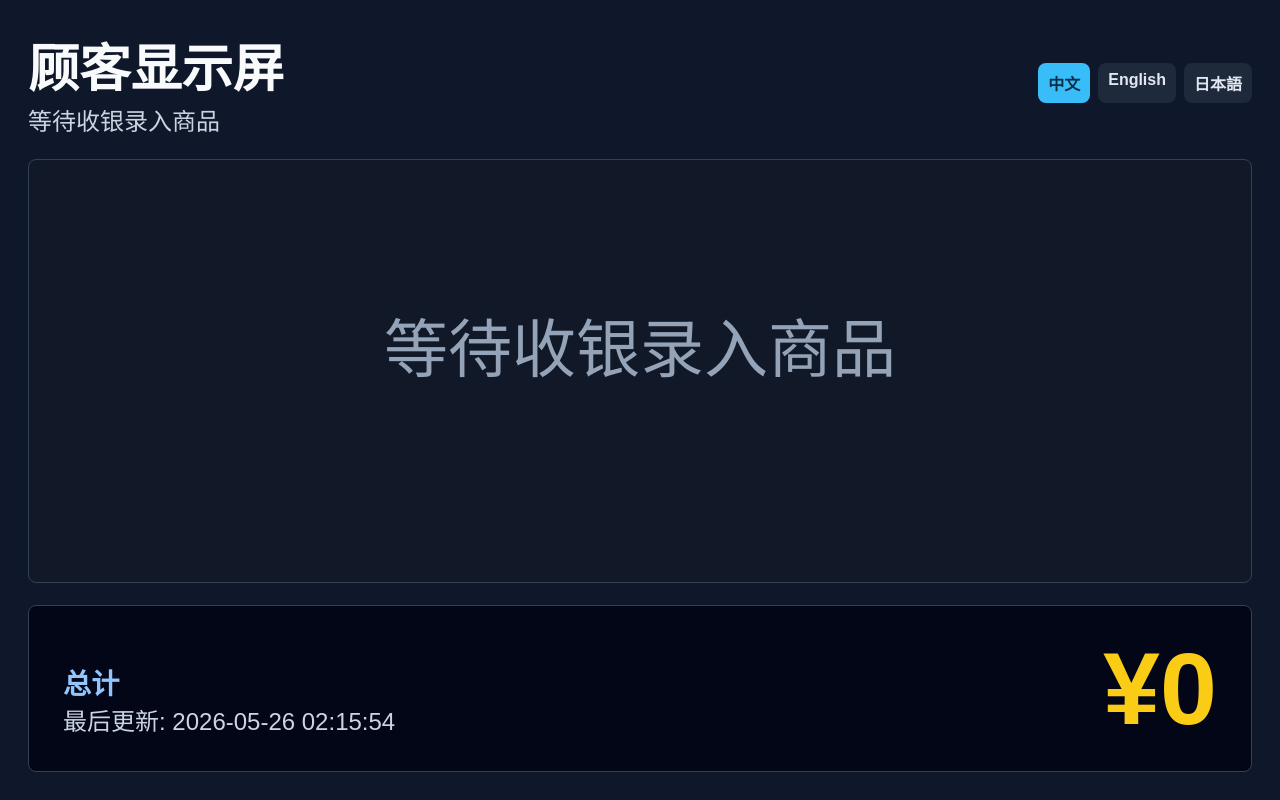
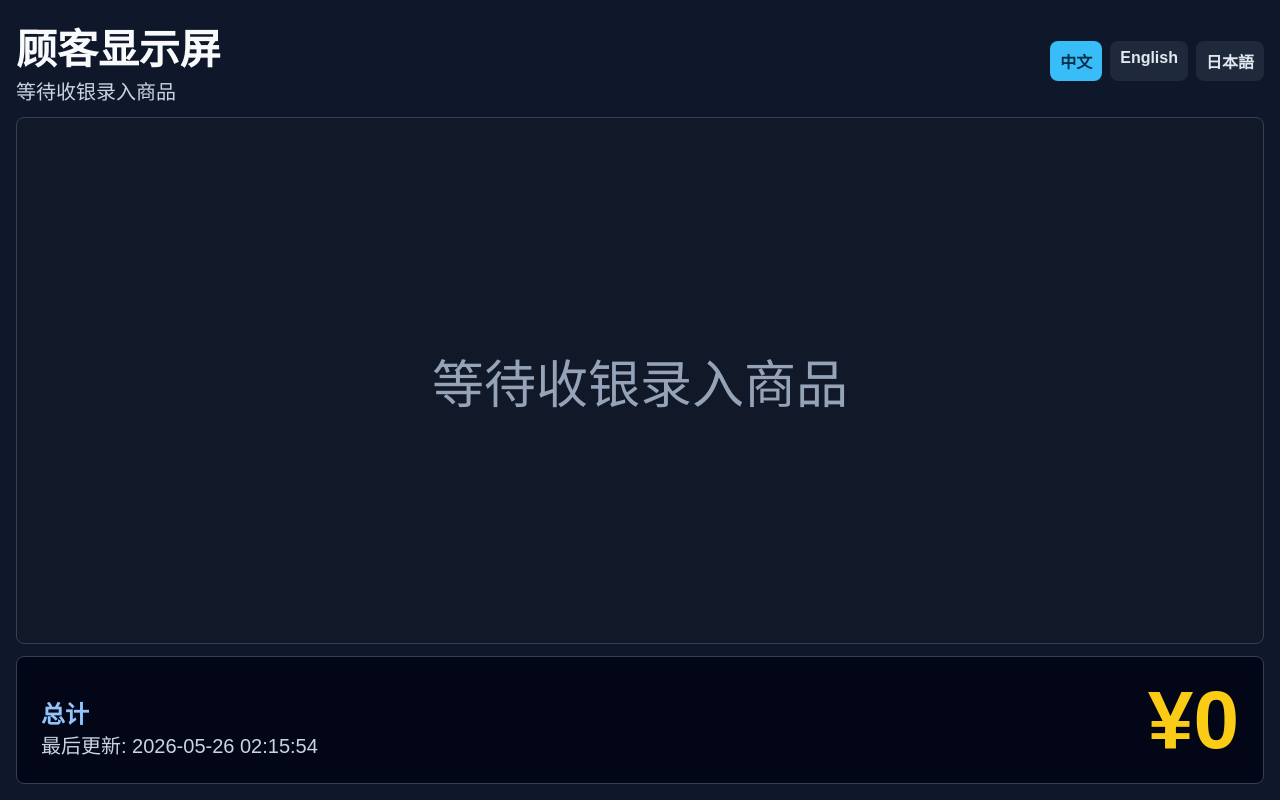
Before and after one commit to moongallerystudio-lgtm/inventory-cashier, a Flask app: page /customer-display in a window 1280 px wide. Run offline with Flask 3, Linux system fonts and the light colour scheme; data that the repository does not hold is empty.

Commit message:
fit customer display to ipad viewport

```diff
--- a/templates/customer_display.html
+++ b/templates/customer_display.html
@@ -6,32 +6,33 @@
   <title>{{ t('customer_display') }}</title>
   <style>
     * { box-sizing: border-box; }
-    html, body { min-height: 100%; }
-    body { margin: 0; font-family: Arial, sans-serif; background: #0f172a; color: #f8fafc; }
-    .page { min-height: 100vh; display: grid; grid-template-rows: auto 1fr auto; padding: 28px; gap: 22px; }
+    html, body { width: 100%; height: 100%; overflow: hidden; }
+    body { margin: 0; font-family: Arial, sans-serif; background: #0f172a; color: #f8fafc; position: fixed; inset: 0; }
+    .page { height: 100dvh; max-height: 100dvh; display: grid; grid-template-rows: auto minmax(0, 1fr) auto; padding: 16px; gap: 12px; overflow: hidden; }
     .topbar { display: flex; align-items: center; justify-content: space-between; gap: 16px; }
-    h1 { margin: 0; font-size: clamp(28px, 4vw, 54px); letter-spacing: 0; }
-    .status { color: #cbd5e1; font-size: clamp(16px, 2vw, 24px); }
+    h1 { margin: 0; font-size: clamp(22px, 3.2vw, 42px); letter-spacing: 0; }
+    .status { color: #cbd5e1; font-size: clamp(13px, 1.7vw, 20px); }
     .language-switch { display: flex; gap: 8px; flex-wrap: wrap; }
     .lang-link { padding: 8px 10px; border-radius: 8px; color: #e2e8f0; background: #1e293b; text-decoration: none; font-weight: 700; }
     .lang-link.active { background: #38bdf8; color: #082f49; }
-    .display { background: #111827; border: 1px solid #334155; border-radius: 8px; overflow: hidden; }
+    .display { min-height: 0; background: #111827; border: 1px solid #334155; border-radius: 8px; overflow: auto; -webkit-overflow-scrolling: touch; }
     table { width: 100%; border-collapse: collapse; }
-    th, td { padding: clamp(12px, 2vw, 26px); border-bottom: 1px solid #334155; text-align: left; }
-    th { color: #93c5fd; font-size: clamp(15px, 2vw, 24px); background: #172033; }
-    td { font-size: clamp(18px, 2.5vw, 34px); }
+    th, td { padding: clamp(8px, 1.35vw, 18px); border-bottom: 1px solid #334155; text-align: left; }
+    th { position: sticky; top: 0; z-index: 1; color: #93c5fd; font-size: clamp(13px, 1.6vw, 20px); background: #172033; }
+    td { font-size: clamp(16px, 2.2vw, 28px); }
     tr:last-child td { border-bottom: none; }
     .qty, .price, .subtotal { text-align: right; white-space: nowrap; }
-    .empty { min-height: 46vh; display: grid; place-items: center; color: #94a3b8; font-size: clamp(28px, 5vw, 64px); text-align: center; padding: 32px; }
-    .totalbar { display: flex; align-items: end; justify-content: space-between; gap: 20px; background: #020617; border: 1px solid #334155; border-radius: 8px; padding: clamp(18px, 3vw, 34px); }
-    .total-label { color: #93c5fd; font-size: clamp(18px, 2.2vw, 30px); font-weight: 700; }
-    .total-value { color: #facc15; font-size: clamp(48px, 8vw, 110px); font-weight: 900; line-height: 0.95; }
+    .empty { height: 100%; min-height: 0; display: grid; place-items: center; color: #94a3b8; font-size: clamp(24px, 4.2vw, 52px); text-align: center; padding: 24px; }
+    .totalbar { display: flex; align-items: end; justify-content: space-between; gap: 16px; background: #020617; border: 1px solid #334155; border-radius: 8px; padding: clamp(12px, 2vw, 24px); }
+    .total-label { color: #93c5fd; font-size: clamp(16px, 1.9vw, 24px); font-weight: 700; }
+    .total-value { color: #facc15; font-size: clamp(38px, 6.5vw, 82px); font-weight: 900; line-height: 0.95; }
     .paid { color: #86efac; font-weight: 800; }
     @media (max-width: 720px) {
-      .page { padding: 14px; }
-      .topbar { align-items: flex-start; flex-direction: column; }
+      .page { padding: 10px; gap: 8px; }
+      .topbar { align-items: stretch; flex-direction: column; gap: 8px; }
       th:nth-child(2), td:nth-child(2) { display: none; }
-      .totalbar { align-items: flex-start; flex-direction: column; }
+      .totalbar { align-items: center; flex-direction: row; }
+      .updated-at { display: none; }
     }
   </style>
 </head>
@@ -63,7 +64,7 @@
     <footer class="totalbar">
       <div>
         <div class="total-label">{{ t('total') }}</div>
-        <div id="updatedAt" class="status"></div>
+        <div id="updatedAt" class="status updated-at"></div>
       </div>
       <div class="total-value">¥<span id="displayTotal">0</span></div>
     </footer>
```
